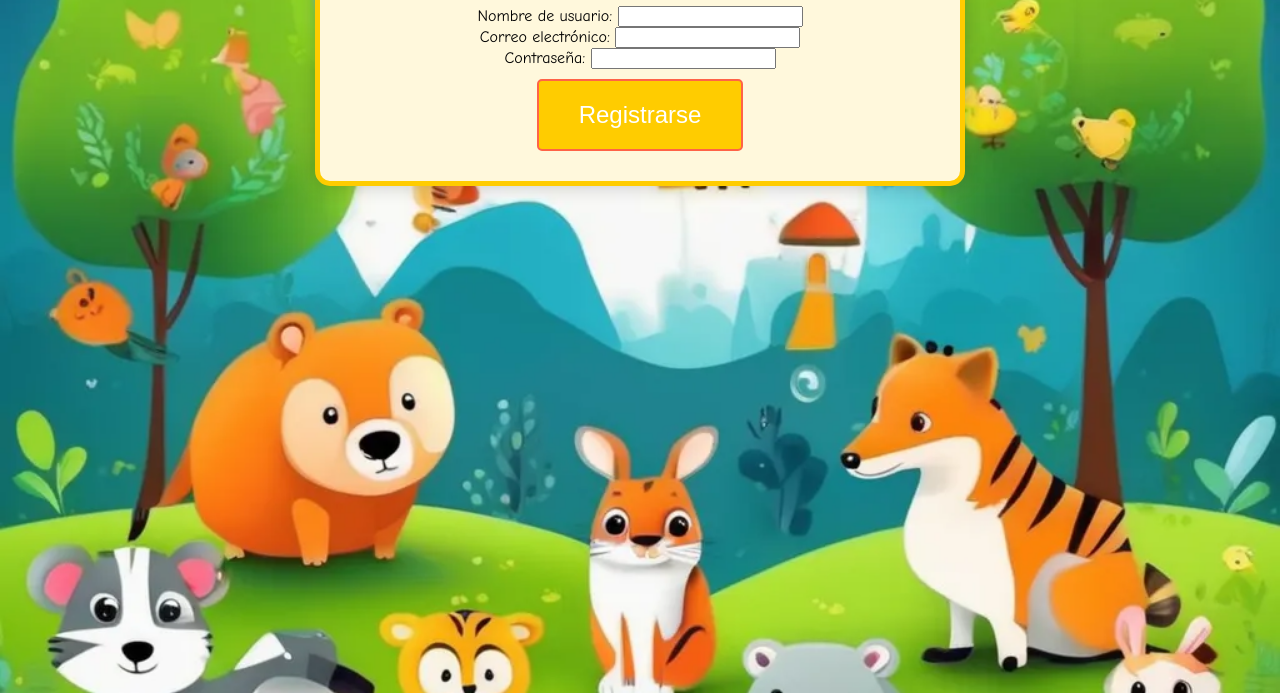
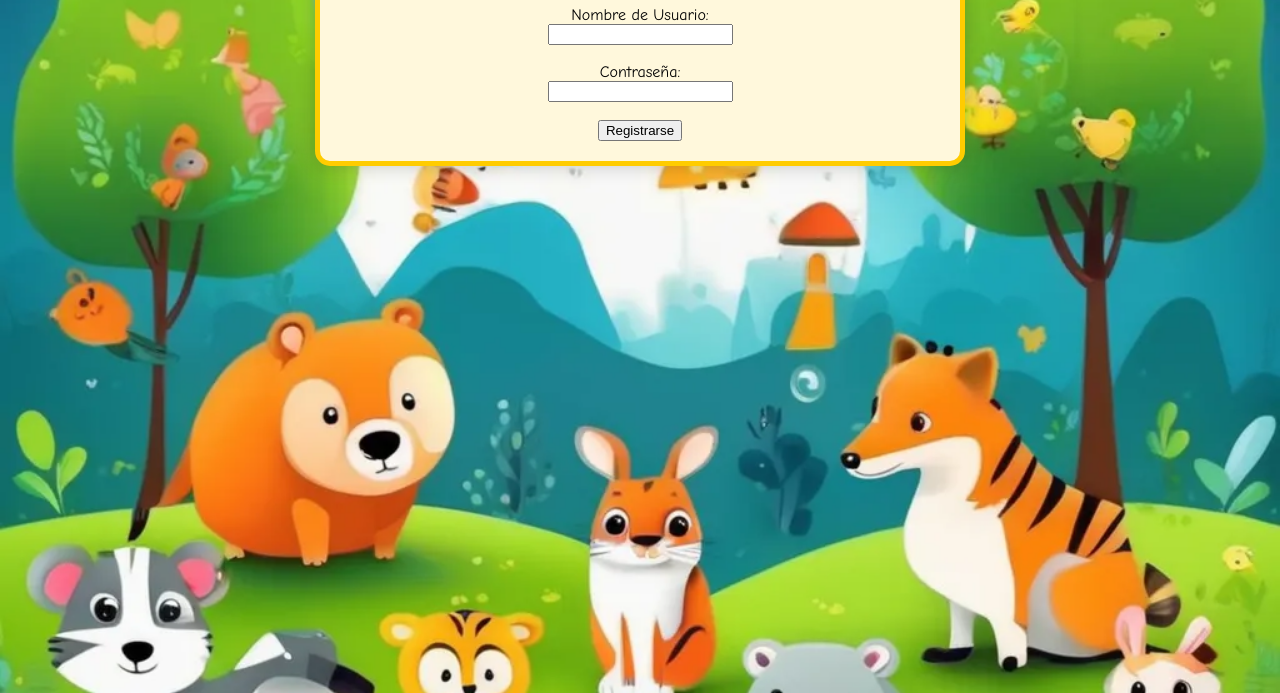
Before and after one commit to ccsalguerov/ccsalguerov.github.io, a plain HTML site: page index.html in a window 1280 px wide. Shown: the part 107-800 px from the top of the page. Drawn offline with Linux system fonts and the light colour scheme.

Commit message:
Update index.html

```diff
--- a/index.html
+++ b/index.html
@@ -7,22 +7,14 @@
     <link rel="stylesheet" href="styles.css">
 </head>
 <body>
-    <div id="register-container">
-        <h1>Regístrate para acceder a los cuentos</h1>
-        <form action="menu.html" method="POST">
-            <div class="form-group">
-                <label for="username">Nombre de usuario:</label>
-                <input type="text" id="username" name="username" required>
-            </div>
-            <div class="form-group">
-                <label for="email">Correo electrónico:</label>
-                <input type="email" id="email" name="email" required>
-            </div>
-            <div class="form-group">
-                <label for="password">Contraseña:</label>
-                <input type="password" id="password" name="password" required>
-            </div>
-            <button type="submit" class="button">Registrarse</button>
+    <div id="container">
+        <h1>Registro de Usuario</h1>
+        <form action="menu.html" method="GET"> <!-- Cambia POST a GET -->
+            <label for="username">Nombre de Usuario:</label><br>
+            <input type="text" id="username" name="username" required><br><br>
+            <label for="password">Contraseña:</label><br>
+            <input type="password" id="password" name="password" required><br><br>
+            <input type="submit" value="Registrarse">
         </form>
     </div>
 </body>
```
